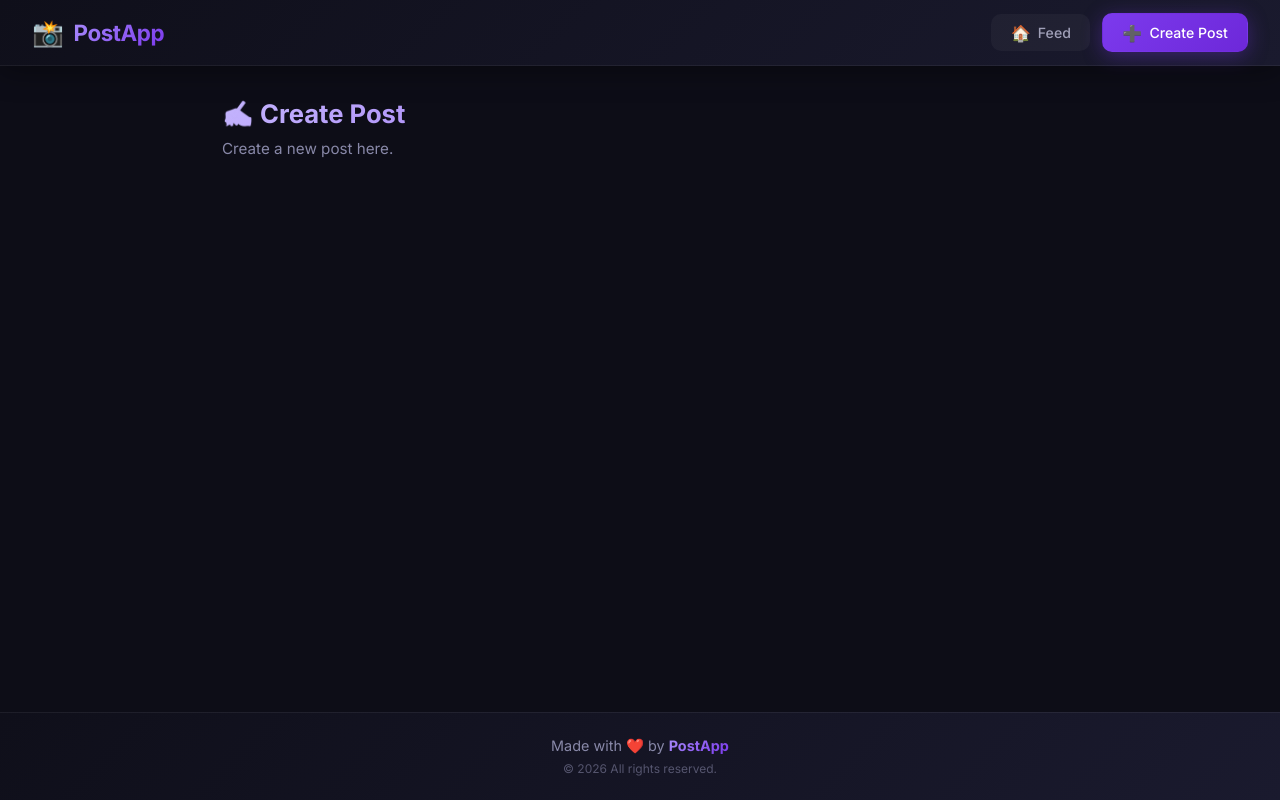
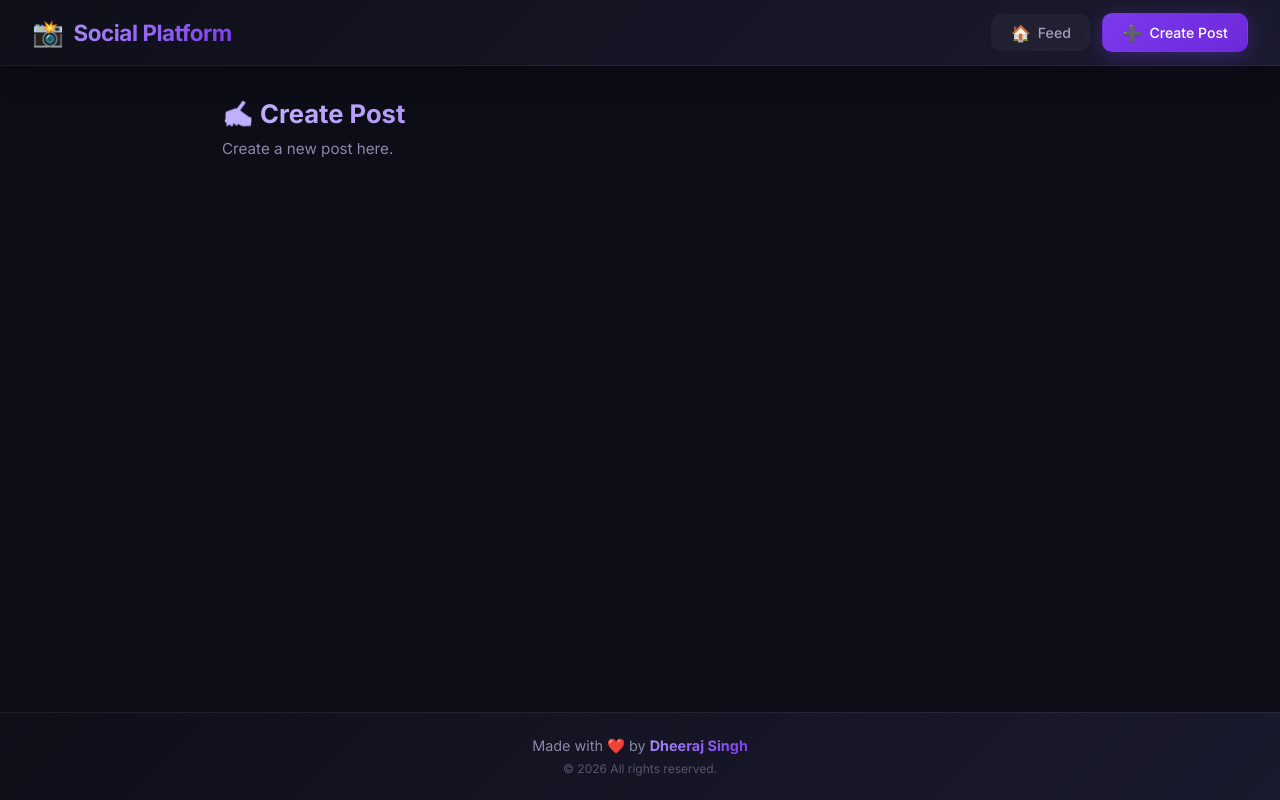
Before and after one commit to dheeraj0808/Social-platform, a React app in the folder frontend/: page /create in a window 1280 px wide. Built offline with nearby package versions, Linux system fonts and the light colour scheme; the HTML template or start-up script is replaced by a standard one.

Commit message:
changes the header and footer of the social platform

```diff
--- a/frontend/src/Component/Footer/Footer.jsx
+++ b/frontend/src/Component/Footer/Footer.jsx
@@ -6,7 +6,7 @@ const Footer = () => {
         <footer className="footer">
             <div className="footer-content">
                 <p className="footer-text">
-                    Made with <span className="heart">❤️</span> by <strong>PostApp</strong>
+                    Made with <span className="heart">❤️</span> by <strong>Dheeraj Singh</strong>
                 </p>
                 <p className="footer-copy">&copy; {new Date().getFullYear()} All rights reserved.</p>
             </div>
--- a/frontend/src/Component/Header/Header.jsx
+++ b/frontend/src/Component/Header/Header.jsx
@@ -7,7 +7,7 @@ const Header = () => {
         <header className="header">
             <div className="header-logo">
                 <span className="logo-icon">📸</span>
-                <h1>PostApp</h1>
+                <h1>Social Platform</h1>
             </div>
             <nav className="header-nav">
                 <NavLink
```
